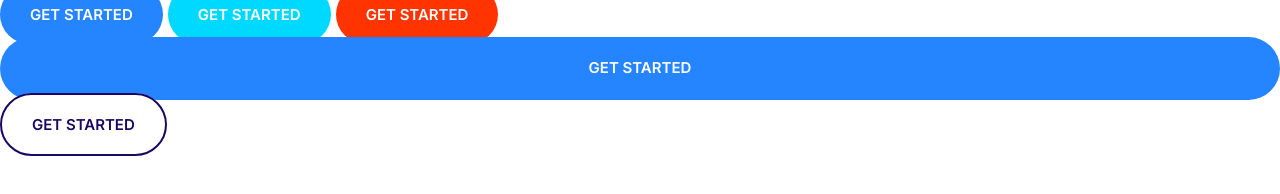
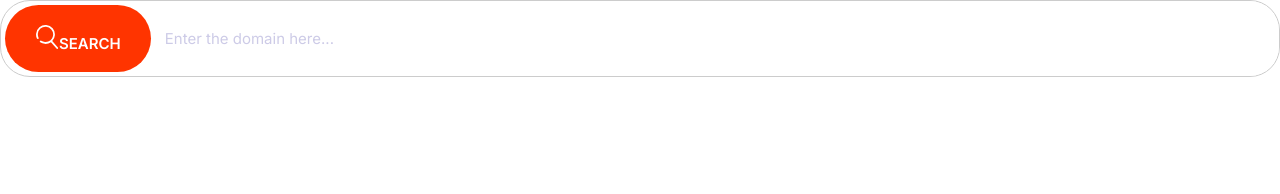
Before and after one commit to dravidjones28/mrdj_demo, a plain HTML site: page index.html in a window 1280 px wide. Drawn offline with Linux system fonts and the light colour scheme.

Commit message:
define input groups

```diff
--- a/css/styles.css
+++ b/css/styles.css
@@ -14,6 +14,8 @@ html {
   --color-accent: #ff3400;
   --color-heading: #1b0760;
   --color-body: #918ca4;
+  --color-border: #ccc;
+  --border-radius: 30px;
 }
 
 body {
@@ -152,6 +154,30 @@ a {
   }
 }
 
+/* icons */
+.icon {
+  width: 40px;
+  height: 40px;
+}
+
+.icon--primary {
+  fill: var(--color-primary);
+}
+
+.icon--white {
+  fill: #fff;
+}
+
+.icon-container {
+  align-items: center;
+  background: #f3f9fa;
+  border-radius: 100%;
+  display: inline-flex;
+  height: 64px;
+  justify-content: center;
+  width: 64px;
+}
+
 /* buttons */
 
 .btn {
@@ -216,3 +242,45 @@ a {
     font-size: 1.5rem;
   }
 }
+
+/* Inputs */
+
+.input {
+  border: 1px solid var(--color-border);
+  border-radius: var(--border-radius);
+  outline: 0;
+  padding: 1.5rem 3.5rem;
+  color: var(--color-heading);
+  font-size: 2rem;
+}
+
+::placeholder {
+  color: #cdcbe7;
+}
+
+.input-group {
+  border: 1px solid var(--color-border);
+  border-radius: var(--border-radius);
+  display: flex;
+}
+
+.input-group .input {
+  border: 0;
+  flex-grow: 1;
+  padding: 1.5rem 1rem;
+}
+
+.input-group .btn {
+  margin: 4px;
+}
+
+.input-group .icon {
+  width: 24px;
+  height: 24px;
+}
+
+@media screen and (min-width: 1024px) {
+  .input {
+    font-size: 1.5rem;
+  }
+}
--- a/index.html
+++ b/index.html
@@ -15,10 +15,13 @@
     />
   </head>
   <body>
-    <a class="btn btn--primary">get started</a>
-    <a class="btn btn--secondary">get started</a>
-    <a class="btn btn--accent">get started</a>
-    <a class="btn btn--primary btn--block">get started</a>
-    <a class="btn btn--outline">get started</a>
+    <div class="input-group">
+      <button class="btn btn--accent">
+        <svg class="icon icon--white">
+          <use xlink:href="icons/sprite.svg#search"></use></svg
+        >search
+      </button>
+      <input class="input" type="text" placeholder="Enter the domain here..." />
+    </div>
   </body>
 </html>
```
Also changed, not shown: Components/buttons.html (added, +1 -0 lines), Components/icons.html (added, +5 -0 lines), icons/sprite.svg (added).
